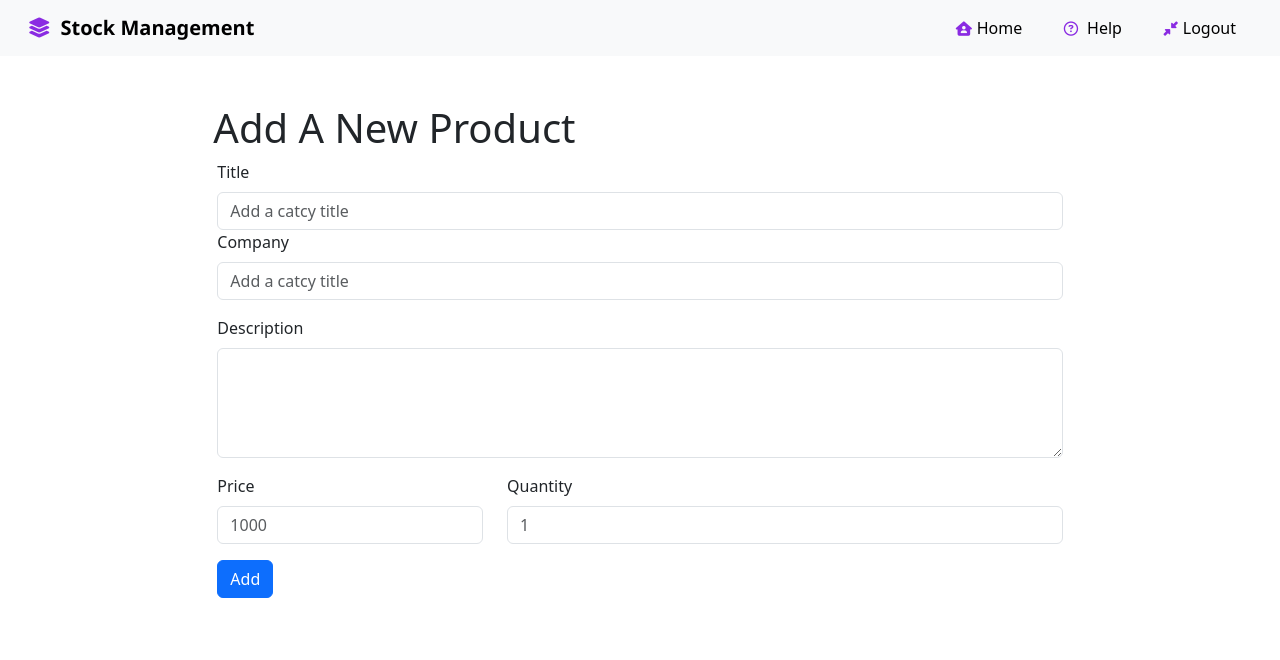
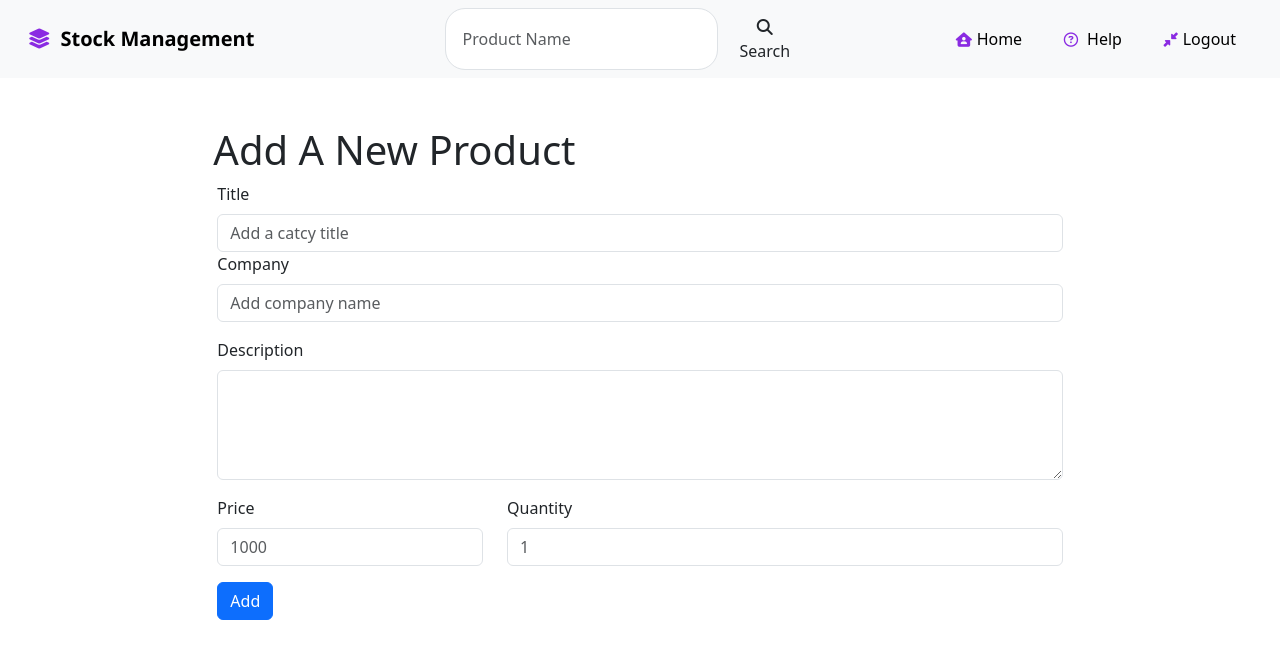
Before and after one commit to sanjeevkrpd/Stock-Management-System, a Node server app: page /api/v1/stock/add in a window 1280 px wide. Shown: the top 660 px of the page. Run offline with Node 20, Linux system fonts and the light colour scheme; the visitor is signed in with stand-in values (Sample User, id 1); some libraries are stand-ins or nearby versions.

Commit message:
more functionility

```diff
--- a/controllers/stockCtrl.js
+++ b/controllers/stockCtrl.js
@@ -105,6 +105,26 @@ const deleteController = async (req, res) => {
   }
 };
 
+const searchController = async (req, res) => {
+  try {
+    const user = await userModel.findById(req.body.userId).populate("stocks");
+
+    // Filter stocks based on the search query
+    const searchResults = user.stocks.filter(stock => stock.title.includes(req.body.title));
+
+    if (searchResults.length === 0) {
+      req.flash("error", "Oops! No results found.");
+      return res.redirect("/"); // Redirect to the homepage or another appropriate route
+    }
+
+    req.flash("success", "Search results found.");
+    res.render("pages/search.ejs", { searchResults });
+  } catch (error) {
+    console.log(error);
+    req.flash("error", "Something went wrong.");
+    res.redirect("/api/v1/user/login");
+  }
+}
 module.exports = {
   getHomePageController,
   getAddPageController,
@@ -114,4 +134,5 @@ module.exports = {
   deleteController,
   editPageController,
   deleteController,
+  searchController
 };
--- a/models/stockModel.js
+++ b/models/stockModel.js
@@ -10,6 +10,10 @@ const stockSchema = mongoose.Schema(
       type: String,
       required: [true, "Company is Required"],
     },
+    // category: {
+    //   type: String,
+    //   required: [true, "Category is Required"],
+    // },
     description: {
       type: String,
     },
--- a/public/style.css
+++ b/public/style.css
@@ -262,5 +262,15 @@ button.btn.btn-success.add-btn {
  /* index */
  .login{
     margin-top: 1rem;
-    margin-bottom: 2rem;
+    margin-bottom: 1rem;
  }
+
+ /* search buttom */
+
+ .search-btn{
+    margin-left: auto;
+    padding-left: 2rem;
+ }
+ .search-box{
+    border-radius: 20px !important;
+ }
--- a/views/includes/navbar.ejs
+++ b/views/includes/navbar.ejs
@@ -15,6 +15,26 @@
       <span class="navbar-toggler-icon"></span>
     </button>
     <div class="collapse navbar-collapse" id="navbarNavAltMarkup">
+      <% if(currUser) { %>
+      <form
+        class="d-flex search-btn"
+        role="search"
+        method="post"
+        action="/api/v1/stock/search"
+      >
+        <input
+          class="form-control me-2 search-box"
+          type="search"
+          placeholder=" Product Name"
+          aria-label="Search"
+          name="title"
+        />
+        <input type="hidden" name="userId" value="<%= currUser._id  %>" />
+        <button class="btn search-btn" type="submit">
+          <i class="fa-solid fa-magnifying-glass"></i>Search
+        </button>
+      </form>
+      <% } %>
       <div class="navbar-nav">
         <a class="nav-link" href="/"
           ><i class="fa-solid fa-house-user"></i>Home</a
--- a/views/pages/new.ejs
+++ b/views/pages/new.ejs
@@ -21,13 +21,13 @@
             required
           />
           <div class="mb-3">
-            <label for="title" class="form-label">Company</label>
+            <label for="company" class="form-label">Company</label>
             <input
-              type="title"
+              type="company"
               class="form-control"
-              id="title"
+              id="company"
               name="stock[company]"
-              placeholder="Add a catcy title"
+              placeholder="Add company name"
               required
             />
           <div class="valid-feedback">title looks good</div>
```
Also changed, not shown: routers/stockRoute.js (+13 -7 lines), views/pages/search.ejs (added, +36 -0 lines).
